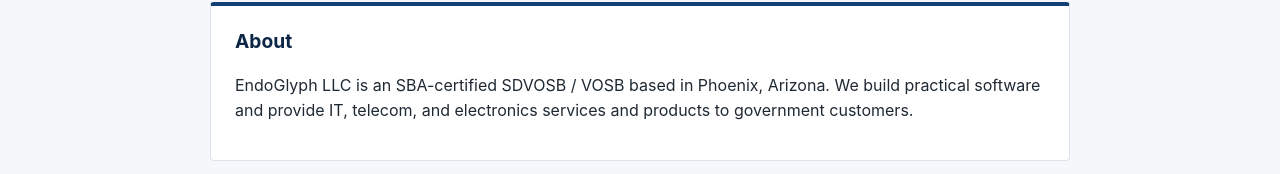
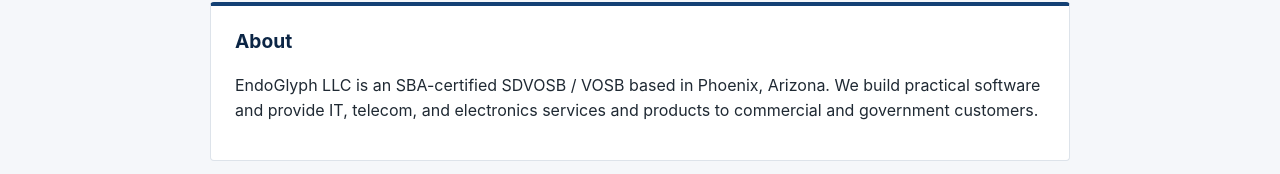
Before and after one commit to ds-code-t/endoglyphllc.com, a plain HTML site: page index.html in a window 1280 px wide. Shown: the part 233-407 px from the top of the page. Drawn offline with Linux system fonts and the light colour scheme.

Commit message:
Mention commercial customers in about text

```diff
--- a/index.html
+++ b/index.html
@@ -31,7 +31,7 @@
 </div></header>
 <main class="wrap">
 <section><h2>About</h2>
-<p>EndoGlyph LLC is an SBA-certified SDVOSB / VOSB based in Phoenix, Arizona. We build practical software and provide IT, telecom, and electronics services and products to government customers.</p></section>
+<p>EndoGlyph LLC is an SBA-certified SDVOSB / VOSB based in Phoenix, Arizona. We build practical software and provide IT, telecom, and electronics services and products to commercial and government customers.</p></section>
 <section><h2>Core Capabilities</h2>
 <ul>
 <li>Custom software development and modernization</li>
```
